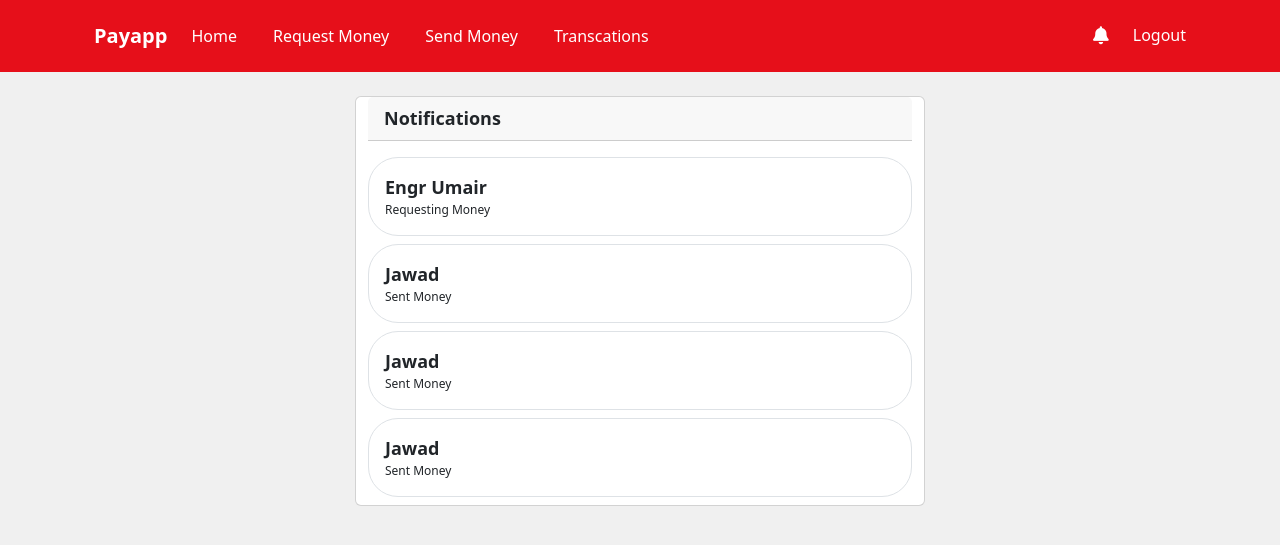
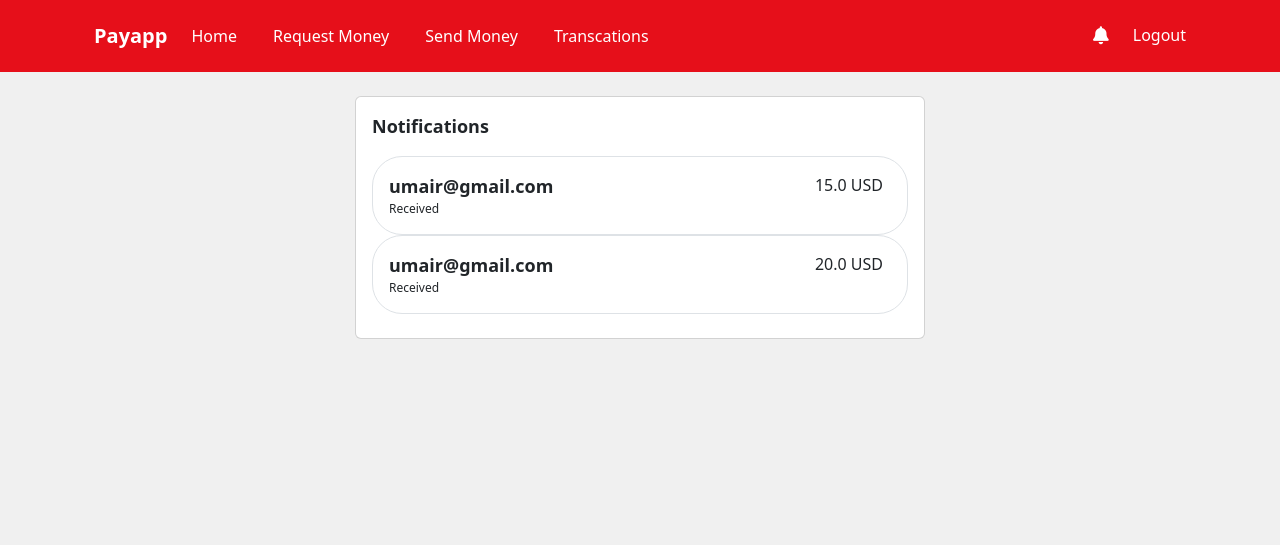
Before and after one commit to umair-choudhary94/webapps2024, a Django app: page /notifications/ in a window 1280 px wide. Shown: the top 545 px of the page. Run offline with Django 5.2, Linux system fonts and the light colour scheme; a user stored in the database is signed in; data comes from the database, SQL or seed files in the repository; both versions use the stored data as it was after the commit; some libraries are stand-ins or nearby versions.

Commit message:
Add files via upload

```diff
--- a/templates/payapp/notifications.html
+++ b/templates/payapp/notifications.html
@@ -4,73 +4,30 @@
 <div class="container">
 
     <div class="row">
-        <div class="col-6 mx-auto mt-4 card">
-            <div class="card-header " style="font-size:18px;font-weight:bold;">
+        <div class="col-6 mx-auto mt-4 card p-3">
+            <div class="" style="font-size:18px;font-weight:bold;">
                 Notifications
             </div>
 
             <div class="mt-2 py-2">
+                {% for notification in notifications %}
                 <div class='d-flex justify-content-between border p-3' style="border-radius:30px;" >
                     <div class=" d-flex flex-column " >
-                        <span style="font-size:18px;font-weight:bold;">Engr Umair</span>
+                        <span style="font-size:18px;font-weight:bold;">{{notification.user.email}}</span>
                         <span style="font-size:12px;">
 
-                            Requesting Money
+                            {{notification.notification_type}}
                         </span>
                     </div>
                     <div>
-                        <span class="badge badge-danger px-2">
-                            35 $
+                        <span class="text-dark px-2">
+                            {{notification.amount}} {{notification.currency}}
                         </span>
                     </div>
 
                 </div>
+                {% endfor %}
 
-                <div class='mt-2 d-flex justify-content-between border p-3' style="border-radius:30px;" >
-                    <div class=" d-flex flex-column " >
-                        <span style="font-size:18px;font-weight:bold;">Jawad</span>
-                        <span style="font-size:12px;">
-
-                            Sent Money
-                        </span>
-                    </div>
-                    <div>
-                        <span class="badge badge-success px-2">
-                            30 $
-                        </span>
-                    </div>
-
-                </div>
-                <div class='mt-2 d-flex justify-content-between border p-3' style="border-radius:30px;" >
-                    <div class=" d-flex flex-column " >
-                        <span style="font-size:18px;font-weight:bold;">Jawad</span>
-                        <span style="font-size:12px;">
-
-                            Sent Money
-                        </span>
-                    </div>
-                    <div>
-                        <span class="badge badge-success px-2">
-                            30 $
-                        </span>
-                    </div>
-
-                </div>
-                <div class='mt-2 d-flex justify-content-between border p-3' style="border-radius:30px;" >
-                    <div class=" d-flex flex-column " >
-                        <span style="font-size:18px;font-weight:bold;">Jawad</span>
-                        <span style="font-size:12px;">
-
-                            Sent Money
-                        </span>
-                    </div>
-                    <div>
-                        <span class="badge badge-success px-2">
-                            30 $
-                        </span>
-                    </div>
-
-                </div>
 
             </div>
         </div>
```
Also changed, not shown: db.sqlite3.
